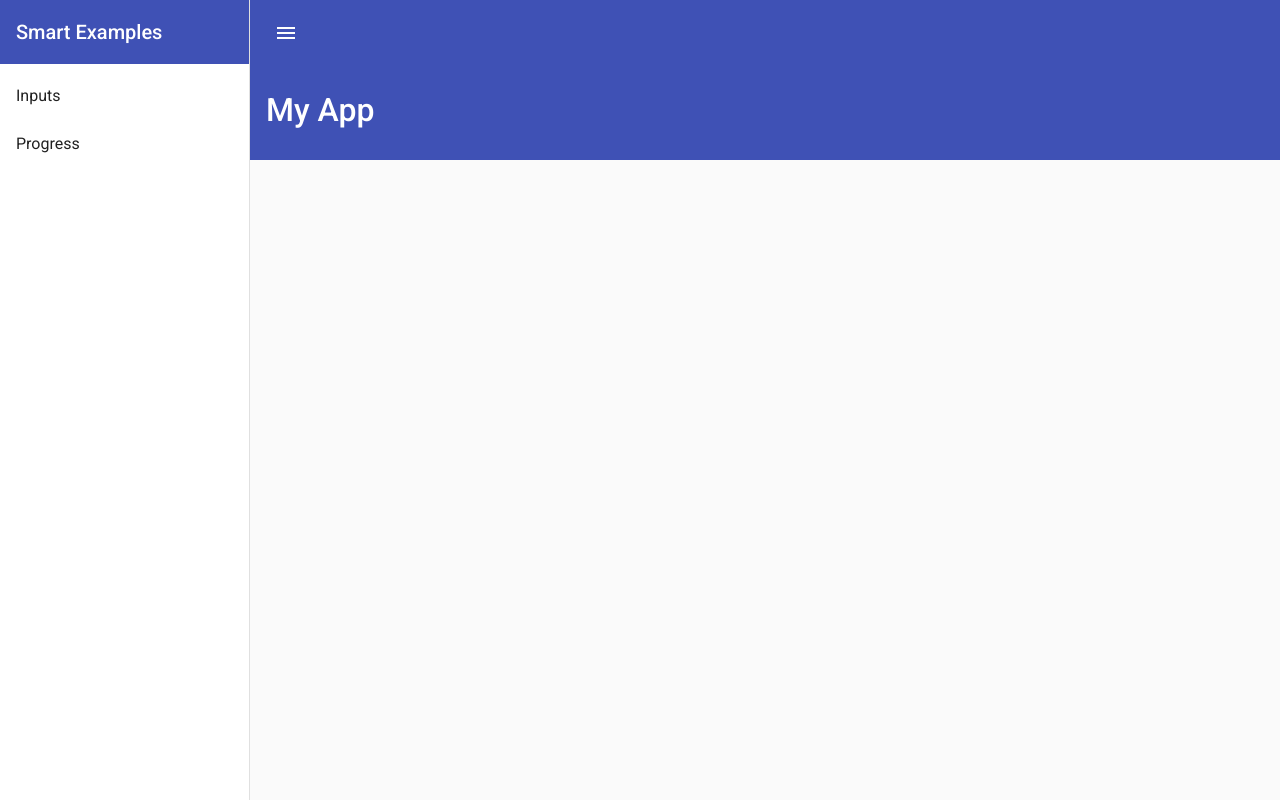
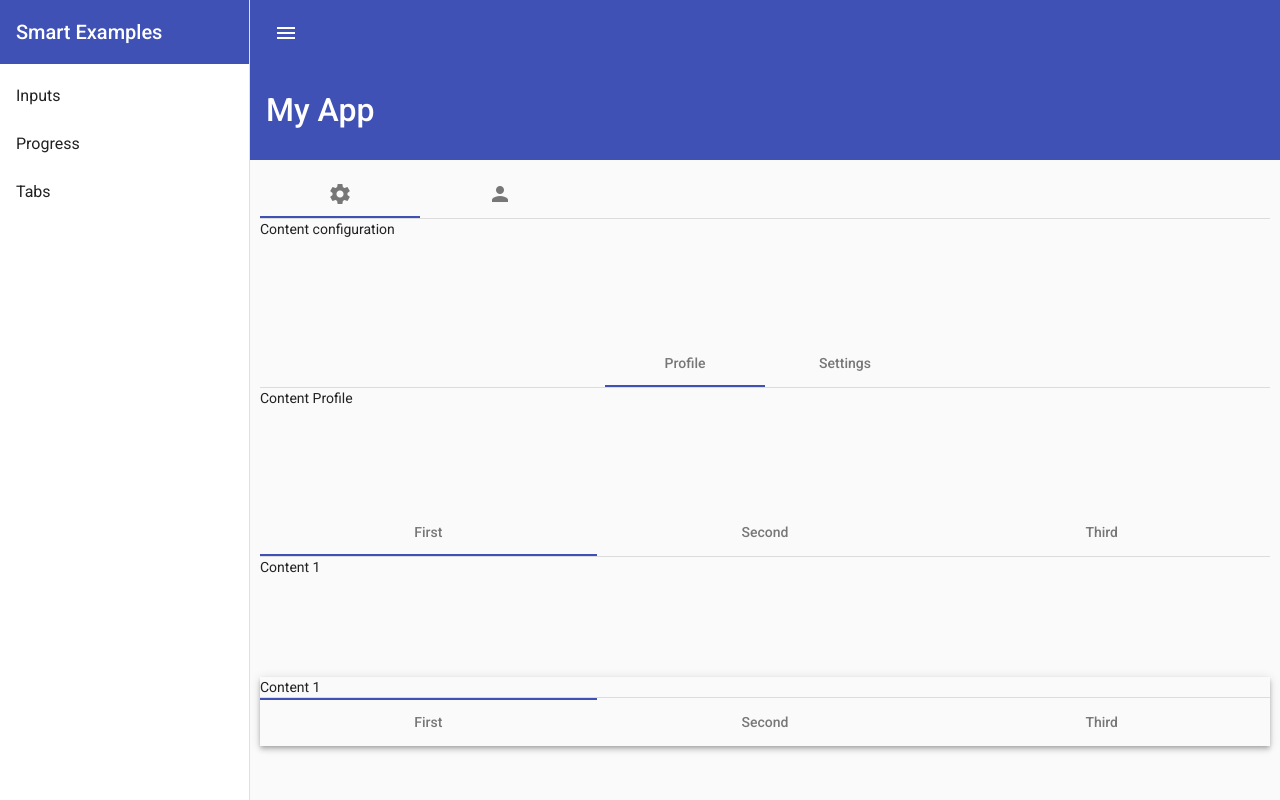
Before and after one commit to MarcosBoscariolo/Angular-Material, an Angular app: page /tabs in a window 1280 px wide. Before the commit this address led to /. Built offline with nearby package versions, Linux system fonts and the light colour scheme.

Commit message:
added mat-tabs

```diff
--- a/src/app/app-routing.module.ts
+++ b/src/app/app-routing.module.ts
@@ -2,10 +2,12 @@ import { NgModule } from '@angular/core';
 import { RouterModule, Routes } from '@angular/router';
 import { FormFieldInputComponent } from './components/form-field-input/form-field-input.component';
 import { ProgressSpinnerComponent } from './components/progress-spinner/progress-spinner.component';
+import { TabsComponent } from './components/tabs/tabs.component';
 
 const routes: Routes = [
   { path: 'inputs', component: FormFieldInputComponent },
-  { path: 'progress', component: ProgressSpinnerComponent }
+  { path: 'progress', component: ProgressSpinnerComponent },
+  { path: 'tabs', component: TabsComponent }
 ];
 
 @NgModule({
--- a/src/app/app.component.html
+++ b/src/app/app.component.html
@@ -7,11 +7,12 @@
     [mode]="sidenavMode"
   >
     <mat-toolbar color="primary">
-        <span>Smart Examples</span>
+      <span>Smart Examples</span>
     </mat-toolbar>
     <mat-nav-list>
       <a mat-list-item routerLink="/inputs">Inputs</a>
       <a mat-list-item routerLink="/progress">Progress</a>
+      <a mat-list-item routerLink="/tabs">Tabs</a>
     </mat-nav-list>
   </mat-sidenav>
   <mat-sidenav-content>
--- a/src/app/app.component.scss
+++ b/src/app/app.component.scss
@@ -21,6 +21,7 @@ mat-sidenav-container {
   position: fixed;
   font-size: 1rem;
   top: 0;
+  z-index: 1001;
 }
 
 .toolbar-submenu {
--- a/src/app/app.module.ts
+++ b/src/app/app.module.ts
@@ -8,12 +8,14 @@ import { BrowserAnimationsModule } from '@angular/platform-browser/animations';
 import { MaterialModule } from './material/material.module';
 import { FormsModule, ReactiveFormsModule } from '@angular/forms';
 import { ProgressSpinnerComponent } from './components/progress-spinner/progress-spinner.component';
+import { TabsComponent } from './components/tabs/tabs.component';
 
 @NgModule({
   declarations: [
     AppComponent,
     FormFieldInputComponent,
-    ProgressSpinnerComponent
+    ProgressSpinnerComponent,
+    TabsComponent
   ],
   imports: [
     BrowserModule,
--- /dev/null
+++ b/src/app/components/tabs/tabs.component.html
@@ -0,0 +1,52 @@
+<div>
+    <mat-tab-group
+        mat-align-tabs="start"
+    >
+        <mat-tab>
+            <ng-template mat-tab-label>
+                <mat-icon>
+                    settings
+                </mat-icon>
+            </ng-template>
+            Content configuration
+        </mat-tab>
+        <mat-tab>
+            <ng-template mat-tab-label>
+                <mat-icon>
+                    person
+                </mat-icon>
+            </ng-template>
+            Content profile
+        </mat-tab>
+    </mat-tab-group>
+
+    <mat-tab-group
+        mat-align-tabs="center"
+        animationDuration="500ms"
+    >
+        <mat-tab label="Profile">
+            Content Profile
+        </mat-tab>
+        <mat-tab label="Settings">
+            Content Settings
+        </mat-tab>
+    </mat-tab-group>
+
+    <mat-tab-group
+        mat-stretch-tabs
+    >
+        <mat-tab label="First"> Content 1 </mat-tab>
+        <mat-tab label="Second"> Content 2 </mat-tab>
+        <mat-tab label="Third"> Content 3 </mat-tab>
+    </mat-tab-group>
+
+    <mat-tab-group
+        mat-stretch-tabs
+        class="example-stretched-tabs mat-elevation-z4"
+        headerPosition="below"
+    >
+        <mat-tab label="First"> Content 1 </mat-tab>
+        <mat-tab label="Second"> Content 2 </mat-tab>
+        <mat-tab label="Third"> Content 3 </mat-tab>
+    </mat-tab-group>
+</div>
--- /dev/null
+++ b/src/app/components/tabs/tabs.component.scss
@@ -0,0 +1,4 @@
+div {
+    display: grid;
+    gap: 100px;
+}
--- a/src/app/material/material.module.ts
+++ b/src/app/material/material.module.ts
@@ -9,7 +9,7 @@ import { MatInputModule } from '@angular/material/input';
 import { MatListModule } from '@angular/material/list';
 import { MatProgressBarModule } from '@angular/material/progress-bar';
 import { MatProgressSpinnerModule } from '@angular/material/progress-spinner';
-
+import { MatTabsModule } from '@angular/material/tabs';
 
 @NgModule({
   exports: [
@@ -21,7 +21,8 @@ import { MatProgressSpinnerModule } from '@angular/material/progress-spinner';
     MatInputModule,
     MatListModule,
     MatProgressBarModule,
-    MatProgressSpinnerModule
+    MatProgressSpinnerModule,
+    MatTabsModule
   ],
   providers: [
     {
--- a/tsconfig.json
+++ b/tsconfig.json
@@ -2,6 +2,7 @@
 {
   "compileOnSave": false,
   "compilerOptions": {
+    "strictPropertyInitialization": false,
     "baseUrl": "./",
     "outDir": "./dist/out-tsc",
     "forceConsistentCasingInFileNames": true,
```
Also changed, not shown: src/app/components/tabs/tabs.component.ts (added, +12 -0 lines).
